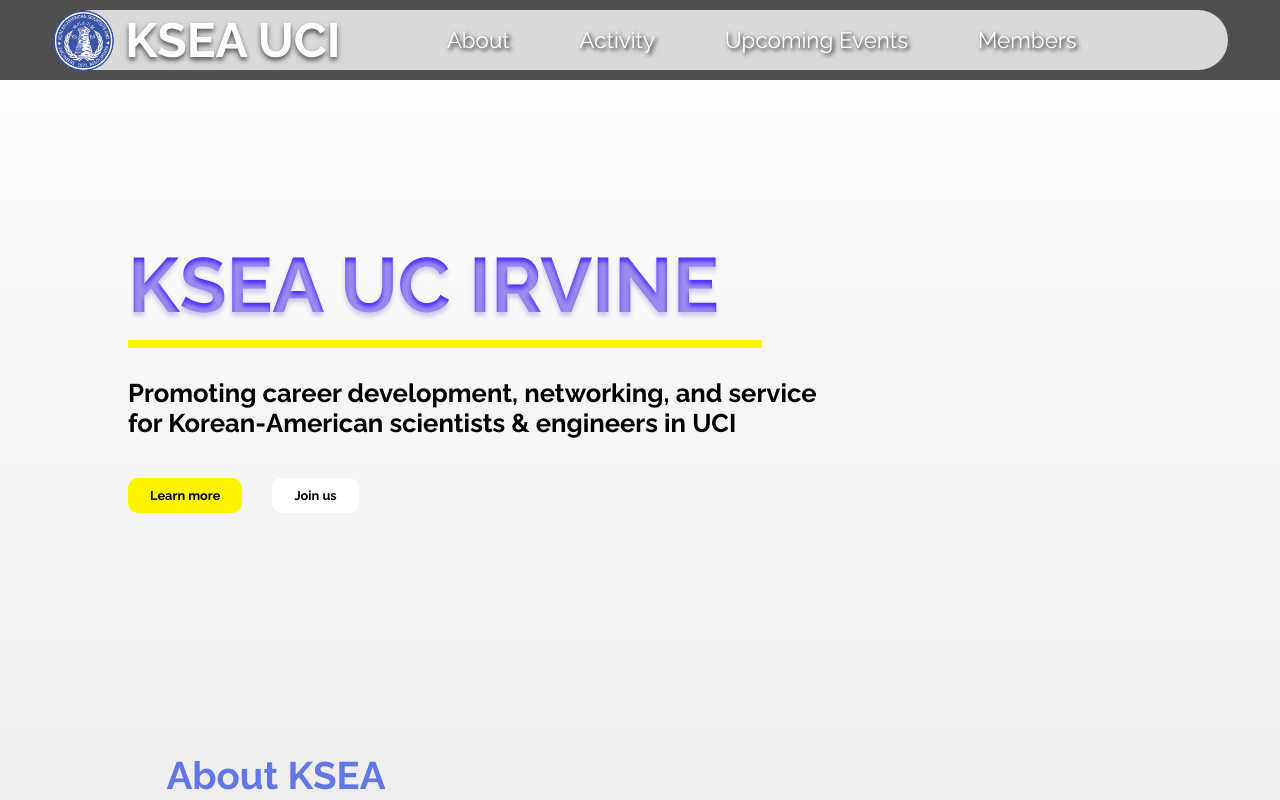
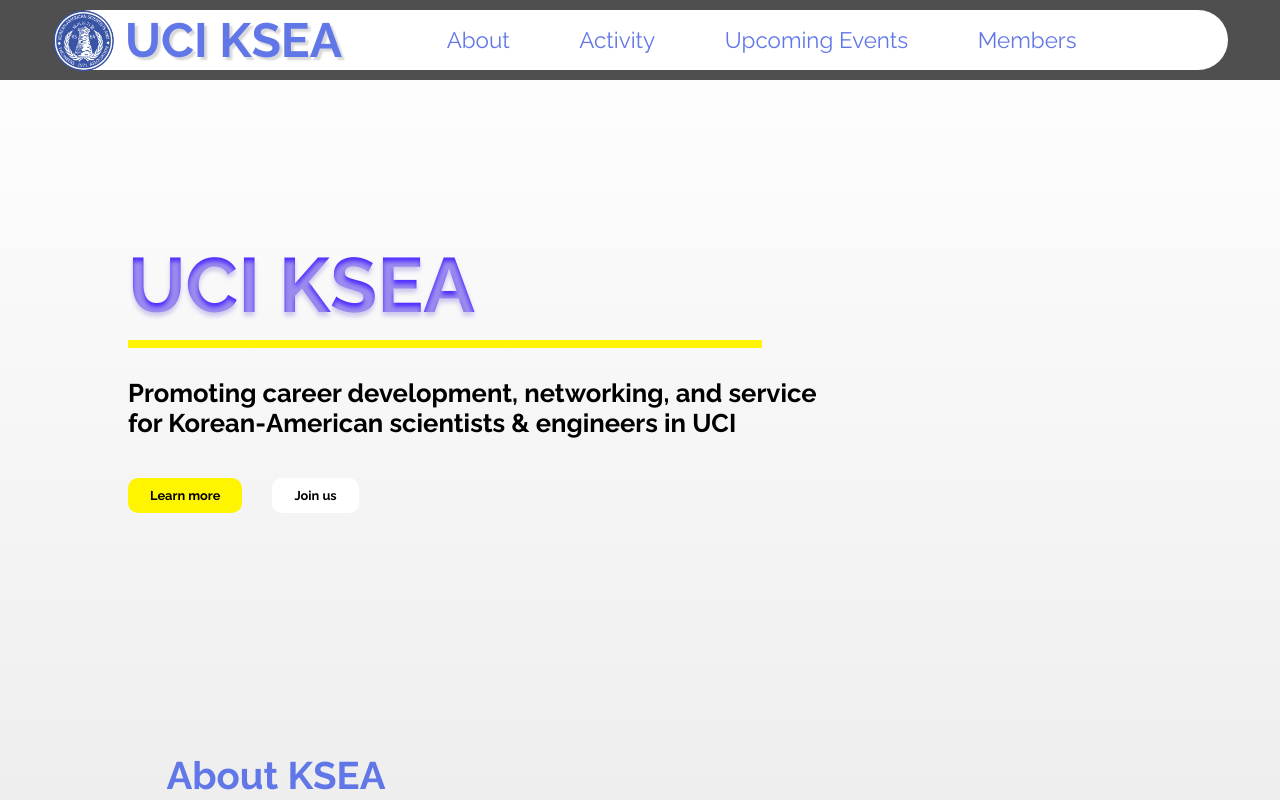
Before and after one commit to jicy9966/KSEAUCI_website, a React (Create React App) app: page / in a window 1280 px wide. Shown: the top 800 px of the page. Built offline with nearby package versions, Linux system fonts and the light colour scheme.

Commit message:
minor update

```diff
--- a/src/components/NavBar/navbar.js
+++ b/src/components/NavBar/navbar.js
@@ -32,7 +32,7 @@
         <div className="graybar-header">
             <Link to="/" className="logo" onClick={ScrollToTop}>
                 <img src={ksea_logo} alt="ksea logo" />
-                <span>KSEA UCI</span>
+                <span>UCI KSEA</span>
             </Link>
             <div className="whitebar">
                 {
--- a/src/components/NavBar/navbar.scss
+++ b/src/components/NavBar/navbar.scss
@@ -41,8 +41,8 @@
             text-wrap: nowrap;
             font-weight: bolder;
             font-size: 6vh;
-            color: $clr-white;
-            text-shadow: 0px 3px 5px $clr-gray;
+            color: $clr-blue;
+            text-shadow: 3px 3px 2px $clr-whitegray;
 
             @media screen and (max-width: $pad-w) //both for pad and mobile
             {
@@ -58,7 +58,7 @@
         z-index: 11;
         width: auto;
         height: 60px;
-        background-color: $clr-whitegray;
+        background-color: $clr-white;
         border-radius: 50px;
         margin-left: 10px;
 
@@ -84,13 +84,13 @@
                 height: 100%;
                 padding: 0 10px;
 
-                &:hover { background-color: $clr-blue; }
+                &:hover { background-color: $clr-whitegray; text-shadow: 2px 2px 4px $clr-white; }
 
                 a, Link
                 {
-                    color: $clr-white;
+                    color: $clr-blue;
                     font-size: 2.8vh;
-                    text-shadow: 2px 2px 4px #000;
+
                     text-wrap: nowrap;
                     text-decoration: none;
                     margin: 0 15px;
--- a/src/pages/HomePage/FrontTitle/front.js
+++ b/src/pages/HomePage/FrontTitle/front.js
@@ -5,7 +5,7 @@
 {
     return(
         <div className="title-wrap">
-            <div className="title">KSEA UC IRVINE</div>
+            <div className="title">UCI KSEA</div>
             <div className="yellow-line"/>
             <div className="subtitle">
                 <div>Promoting career development, networking, and service <br/>
```
